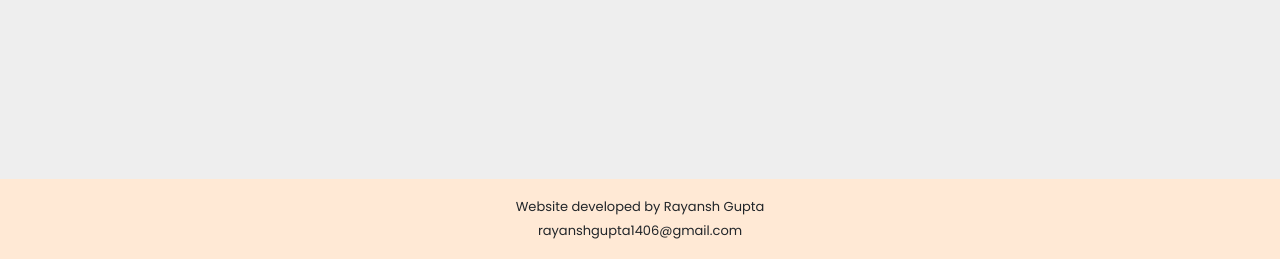
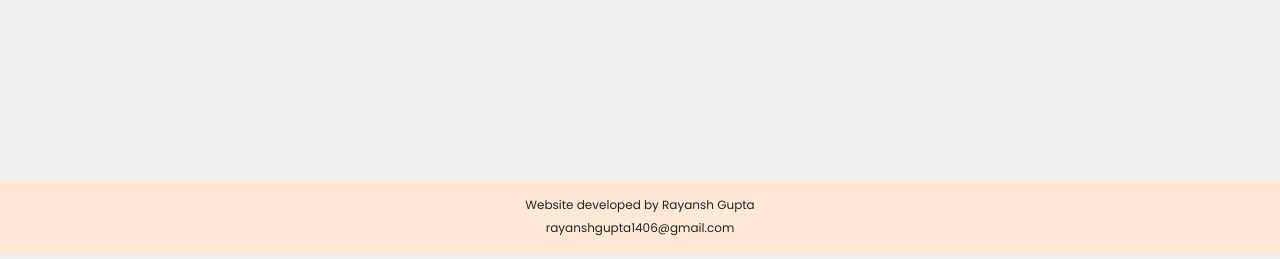
Before and after one commit to Rayansh14/pblwave2, a Django app: page /blog/ in a window 1280 px wide. Shown: the part 680-939 px from the top of the page. Run offline with Django 3.2, Linux system fonts and the light colour scheme; data that the repository does not hold is empty; some libraries are stand-ins or nearby versions.

Commit message:
Update base.html

```diff
--- a/other/templates/base.html
+++ b/other/templates/base.html
@@ -19,11 +19,11 @@
     .footer {
       background-color: rgba(255, 219, 186, 0.6);
       text-align: center;
-      padding: 13px 0;
+      padding: 12px 0;
       margin-top: auto;
       margin-bottom: 0px;
       display: block;
-      font-size: 13px;
+      font-size: 12px;
     }
 
     .footer div {
@@ -76,7 +76,7 @@
       </div>
     </div>
   </nav>
-  <div style="min-height: 87vh;">
+  <div style="min-height: 86vh;">
     {% block content %}{% endblock %}</div>
   <footer class="footer">
     <div id="developed-by">Website developed by Rayansh Gupta</div>
```
